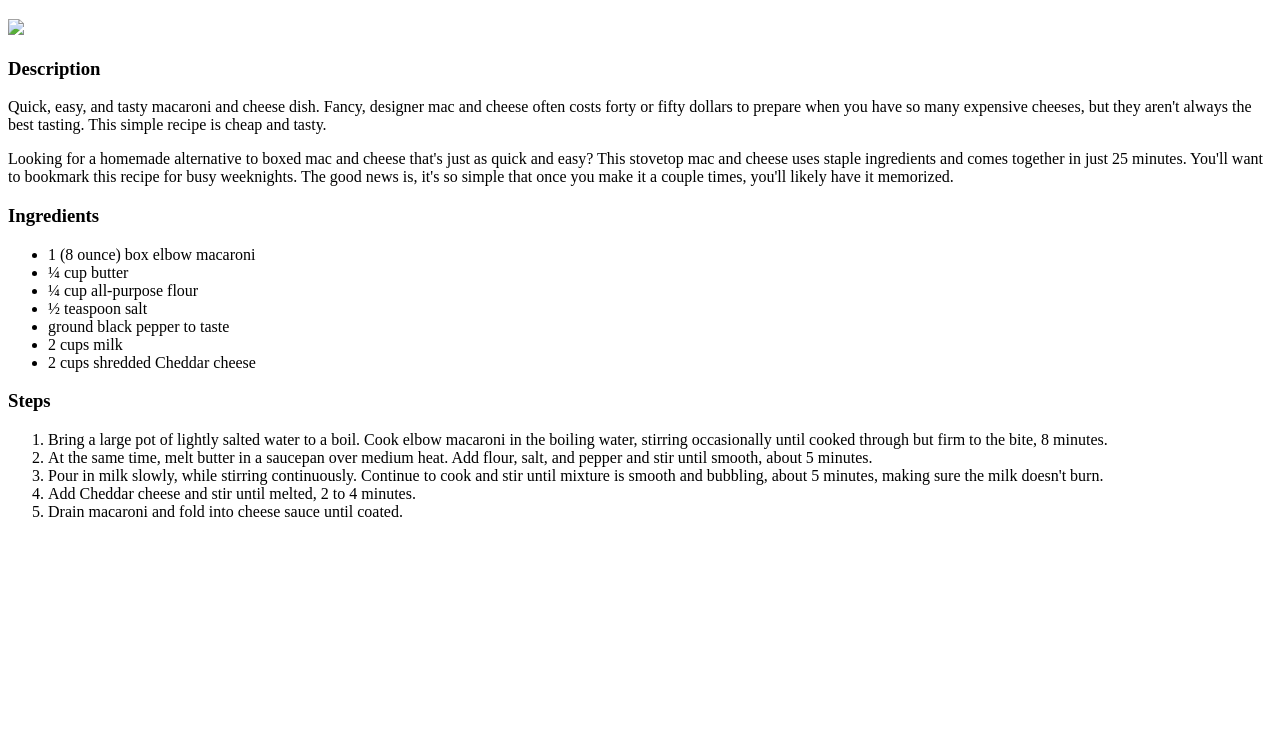
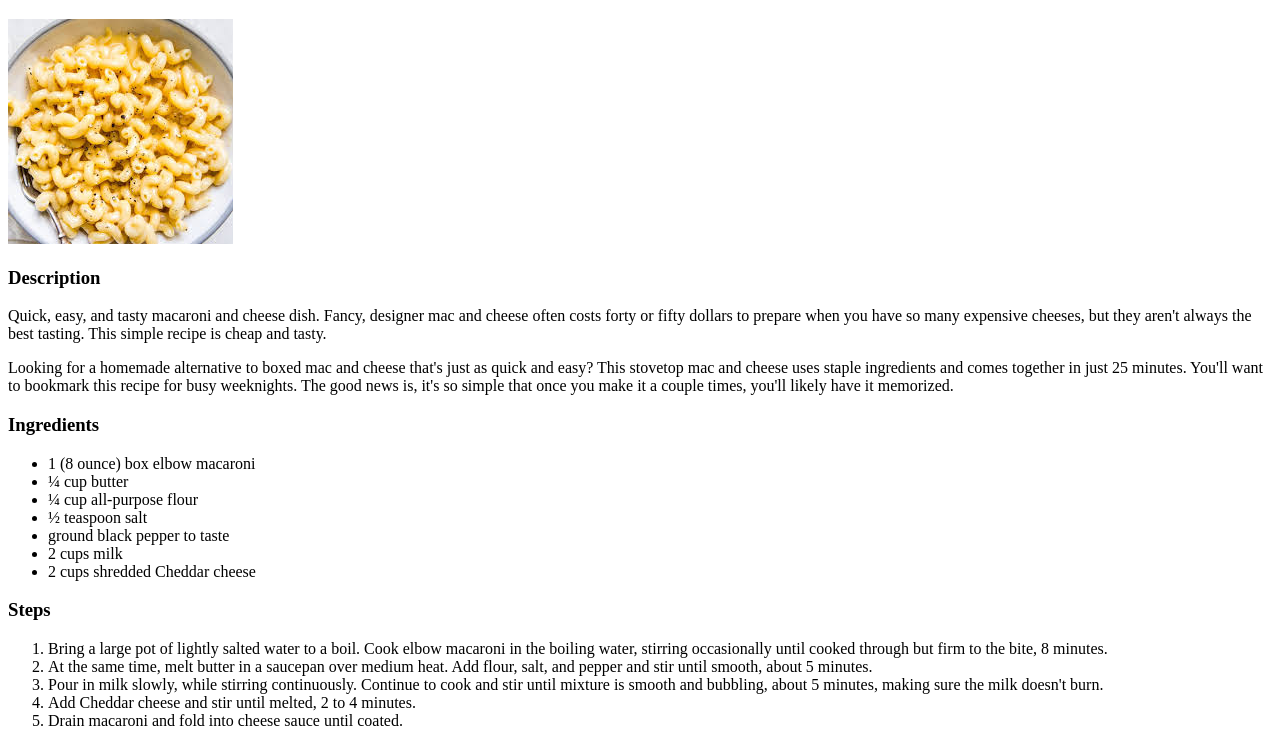
Before and after one commit to Kartiikk/odin-recipes, a plain HTML site: page recipes/macaroni.html in a window 1280 px wide. Shown: the part 61-807 px from the top of the page. Drawn offline with Linux system fonts and the light colour scheme.

Commit message:
final commit

```diff
--- a/recipes/macaroni.html
+++ b/recipes/macaroni.html
@@ -7,7 +7,7 @@
 
     <body>
         <h1>Simple Macaroni and Cheese</h1>
-        <img src="macaroni.webp">
+        <img src="macaroni.jfif">
         <h3> Description </h3>
         <p>Quick, easy, and tasty macaroni and cheese dish. Fancy, designer mac and cheese often costs forty or fifty dollars to prepare when you have so many expensive cheeses, but they aren't always the best tasting. This simple recipe is cheap and tasty.</p>
         <p>Looking for a homemade alternative to boxed mac and cheese that's just as quick and easy? This stovetop mac and cheese uses staple ingredients and comes together in just 25 minutes. You'll want to bookmark this recipe for busy weeknights. The good news is, it's so simple that once you make it a couple times, you'll likely have it memorized.</p>
```
Also changed, not shown: recipes/macaroni.jfif (added), recipes/samosas.jfif (added), sanji.png (added), 3 other files.
